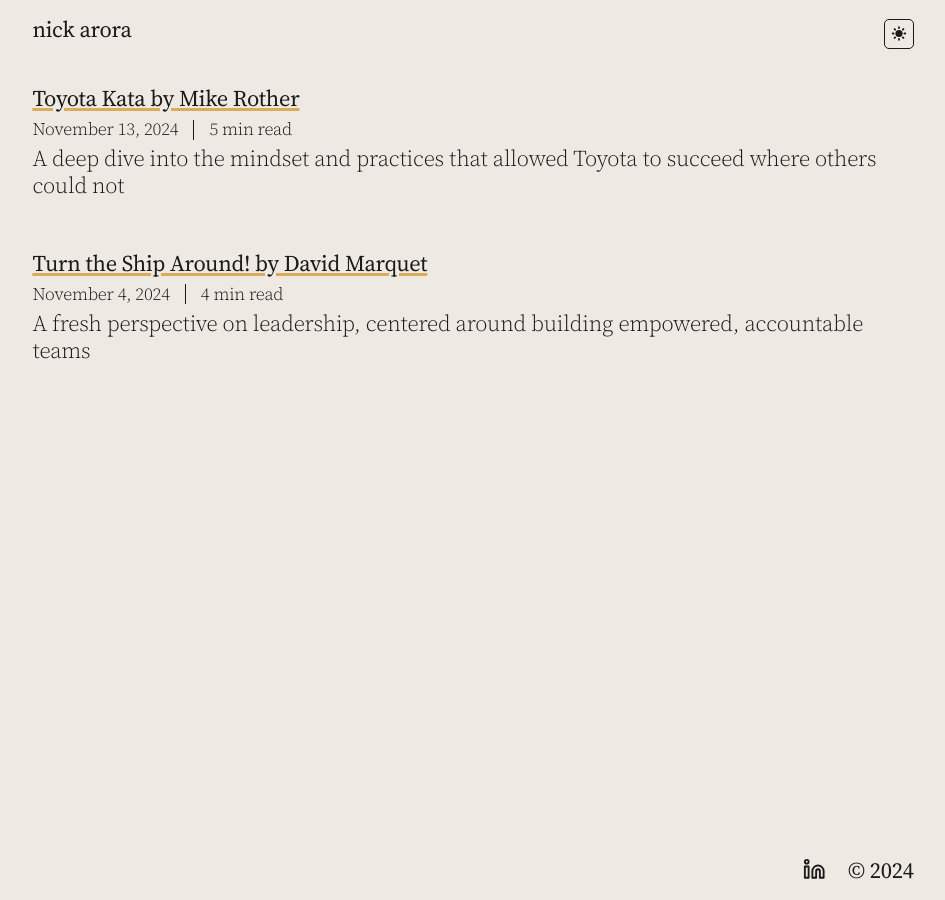
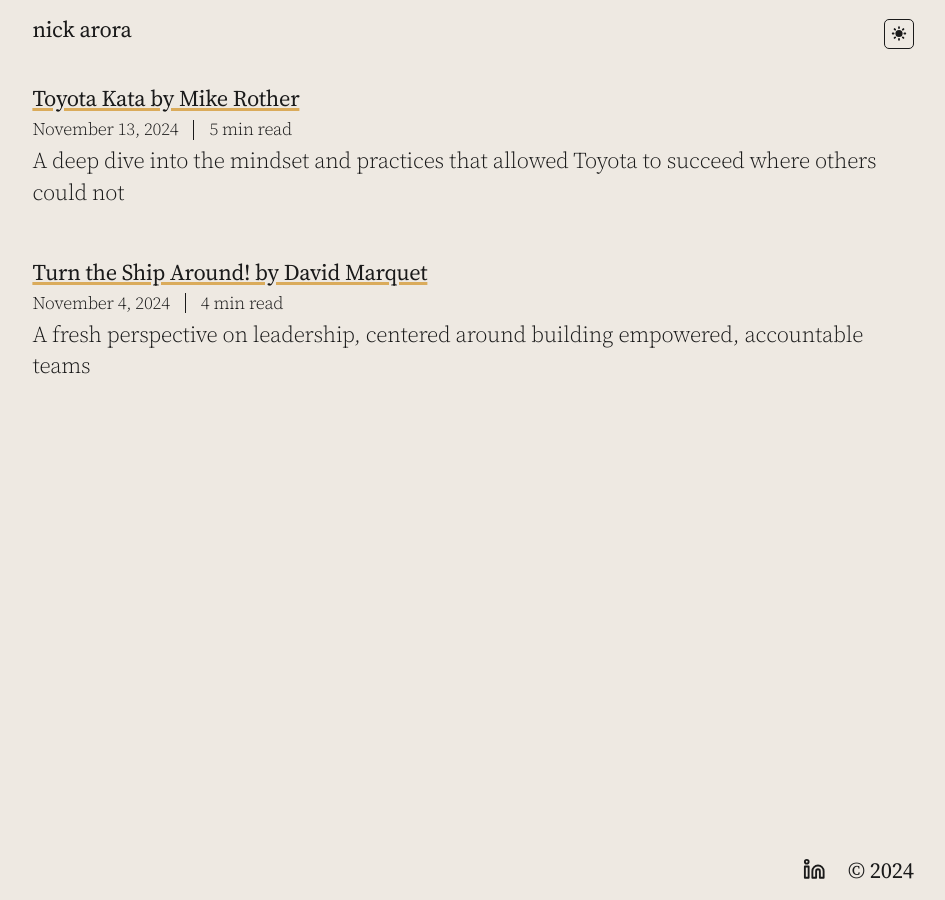
Before and after one commit to nickarora/nickarora.github.io, a Jekyll site: the page built from _app/_pages/index.html, in a window 1280 px wide. Shown: the whole page, without its empty margins (167-1112 px from the left). Built offline with Jekyll 4.4.1, drawn with Linux system fonts in a browser that asks for light colours.

Commit message:
Post preview styles are updated

```diff
--- a/_app/_sass/fonts.scss
+++ b/_app/_sass/fonts.scss
@@ -49,7 +49,7 @@
   --fw-4: 800;
 
   --lh-1: 1.1;
-  --lh-2: 1.2;
+  --lh-2: 1.4;
   --lh-3: 1.75;
 }
 
```
